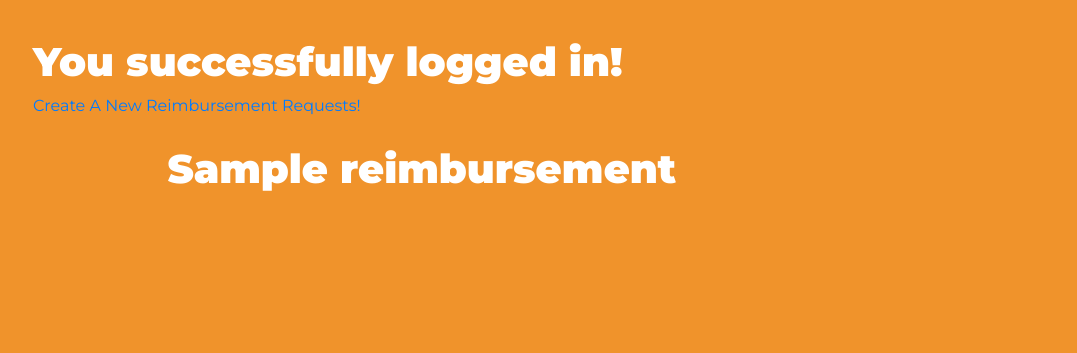
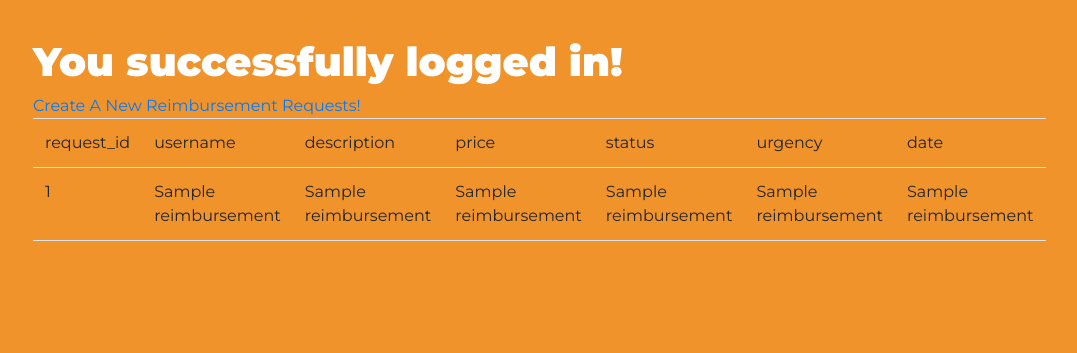
Before and after one commit to mofesdo/p1-expense-reimbursement-system, a Flask app: page / in a window 1280 px wide. Shown: the part 142-495 px from the top of the page, without its empty margins (159-1236 px from the left). Run offline with Flask 2, Linux system fonts and the light colour scheme; a database or web service that is not in the repository returns one stand-in record (values such as "Sample title"); some libraries are stand-ins or nearby versions.

Commit message:
session 6/13 mid session

```diff
--- a/app.py
+++ b/app.py
@@ -1,7 +1,7 @@
 from flask import Flask, render_template, request
 from controller.buttonActions import *
 from controller.request_filter import *
-from controller.decorators import CheckToken
+from controller.decorators import CheckToken, IsManager
 from model.authentication import getUsername
 import os
 
@@ -60,6 +60,12 @@ def processCancellation():
     return cancelRequestClicked(request_id)
 
 
+@app.route("/manager", methods=["GET"])
+@CheckToken(request)
+@IsManager(request)
+def manageRequests():
+    return get_manager_page("asc")
+
 
 if __name__ == '__main__':
     app.run(debug=True)
--- a/controller/decorators.py
+++ b/controller/decorators.py
@@ -1,4 +1,4 @@
-from model.authentication import checkToken
+from model.authentication import checkToken, isManager
 from flask import render_template
 
 
@@ -15,3 +15,18 @@ class CheckToken:
 
         wrapper.__name__ = func.__name__
         return wrapper
+
+
+class IsManager:
+    def __init__(self, requestObject):
+        self.r = requestObject
+
+    def __call__(self, func):
+        def wrapper():
+            if isManager(self.r.cookies.get("authToken")):
+                return func()
+            else:
+                return render_template("error.html")
+
+        wrapper.__name__ = func.__name__
+        return wrapper
--- a/controller/request_filter.py
+++ b/controller/request_filter.py
@@ -20,3 +20,8 @@ def get_request_form():
 def get_cancellation_page(usr, asc):
     ongoingRequests = dao.getOngoingRequests(usr, asc)
     return render_template("cancelRequests.html", returnedRequests=ongoingRequests)
+
+
+def get_manager_page(asc):
+    allOngoingRequests = dao.getAllReimbursementRequests(asc)
+    return render_template("manager.html", returnedRequests=allOngoingRequests)
--- a/model/authentication.py
+++ b/model/authentication.py
@@ -1,5 +1,6 @@
 from model.connection import getConnection
 import psycopg2
+from controller.logger import *
 
 
 def checkToken(token):
@@ -13,8 +14,8 @@ def checkToken(token):
         cursor.execute(qry)
         if len(list(cursor.fetchall())) == 1:
             flag = True
-    except psycopg2.DatabaseError:
-        print("db error", flush=True)
+    except psycopg2.DatabaseError as e:
+        log_error(str(e))
 
     connection.close()
 
@@ -33,9 +34,32 @@ def getUsername(token):
         results = list(cursor.fetchall())
         if len(results) == 1:
             output = results[0][0]
-    except psycopg2.DatabaseError:
-        print("db error", flush=True)
+    except psycopg2.DatabaseError as e:
+        log_error(str(e))
 
     connection.close()
 
     return output
+
+
+def isManager(token):
+    connection = getConnection()
+    cursor = connection.cursor()
+    flag = False
+
+    qry = f"SELECT is_manager FROM user_table WHERE authtoken='{token}';"
+
+    try:
+        cursor.execute(qry)
+        result = list(cursor.fetchall())
+
+        if result[0][0] == 1:
+            flag = True
+
+        log_regular(f"user with token {token} has manager status {flag}")
+    except psycopg2.DatabaseError as e:
+        log_error(str(e))
+
+    connection.close()
+
+    return flag
--- a/model/dao.py
+++ b/model/dao.py
@@ -93,3 +93,27 @@ def cancel_reimbursement(request_id):
         connection.rollback()
 
     return flag
+
+
+def getAllReimbursementRequests(orderStyle):
+    connection = getConnection()
+    cursor = connection.cursor()
+
+    results = []
+
+    qry = f"SELECT * FROM reimbursements ORDER BY date_initiated ASC;"
+    qry2 = f"SELECT * FROM reimbursements ORDER BY date_initiated DESC;"
+
+    if orderStyle == "asc":
+        finalQry = qry
+    else:
+        finalQry = qry2
+
+    try:
+        cursor.execute(finalQry)
+        results = list(cursor.fetchall())
+        log_regular(f"all records for all users retrieved")
+    except psycopg2.DatabaseError as e:
+        log_error(str(e))
+
+    return results
--- a/templates/dashboard.html
+++ b/templates/dashboard.html
@@ -34,7 +34,8 @@
     <!-- Nav Bar -->
     <nav class="navbar navbar-expand-lg navbar-light">
         <a class="navbar-brand" href="#">
-                <img src="https://www.shareicon.net/data/256x256/2016/06/30/625014_chest_256x256.png" width="48" height="48" alt="">
+            <img src="https://www.shareicon.net/data/256x256/2016/06/30/625014_chest_256x256.png" width="48" height="48"
+                 alt="">
         </a>
         <a class="navbar-brand" href="">Blackbeard's Crew </a>
         <button class="navbar-toggler" type="button" data-toggle="collapse" data-target="#navbarSupportedContent"
@@ -63,15 +64,62 @@
             Create A New Reimbursement Requests!
         </a>
 
+
+        <table class="table">
+            <thead class="thead-dark">
+            <tr>
+                <td>
+                    request_id
+                </td>
+                <td>
+                    username
+                </td>
+                <td>
+                    description
+                </td>
+                <td>
+                    price
+                </td>
+                <td>
+                    status
+                </td>
+                <td>
+                    urgency
+                </td>
+                <td>
+                    date
+                </td>
+            </tr>
+            </thead>
             {% for request in returnedRequests %}
 
-                <div class="container-fluid">
-                    <h1>
-                        {{request}}
-                    </h1>
-                </div>
+            <tr>
+                <td>
+                    {{request[0]}}
+                </td>
+                <td>
+                    {{request[1]}}
+                </td>
+                <td>
+                    {{request[2]}}
+                </td>
+                <td>
+                    {{request[3]}}
+                </td>
+                <td>
+                    {{request[4]}}
+                </td>
+                <td>
+                    {{request[5]}}
+                </td>
+                <td>
+                    {{request[6]}}
+                </td>
+            </tr>
 
             {% endfor %}
+
+        </table>
 
 
     </div>
```
Also changed, not shown: project1log.txt (+9 -0 lines). Lines whose indentation alone changed are shown as unchanged.
